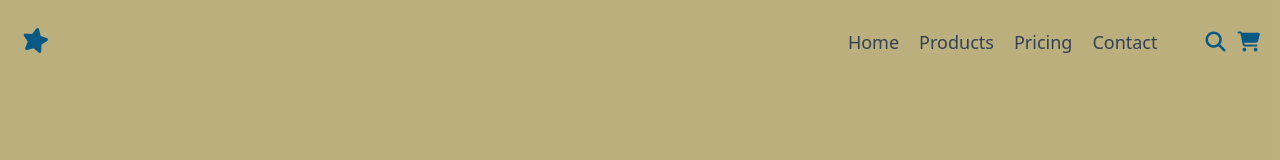
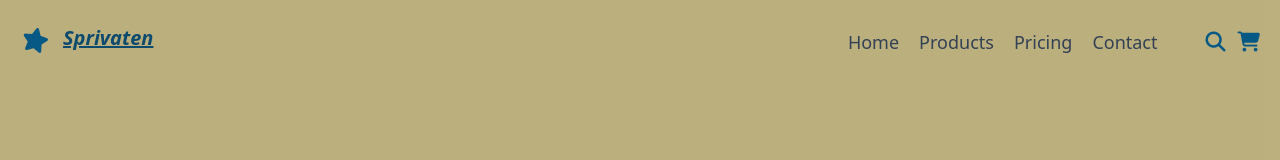
Before and after one commit to Mr-Hosny/Sprivaten, a plain HTML site: page index.html in a window 1280 px wide. Shown: the top 160 px of the page. Drawn offline with nearby package versions, Linux system fonts and the light colour scheme.

Commit message:
index.html

```diff
--- a/index.html
+++ b/index.html
@@ -18,8 +18,8 @@
     <nav class="py-6 px-6 flex realtive">
       <div class="flex item-center ">
         <span class="flex-1 mr-3 -mt-4 text-sky-800 text-2xl rotate-12 pt-5 "><i class="fa-solid fa-star"></i></span>
-        <!-- <h4 class="flex-1 text-xl text-sky-900 capitalize italic underline font-semibold font-['cursive mono']">
-          sprivaten</h4> -->
+        <h4 class="flex-1 text-xl text-sky-900 capitalize italic underline font-semibold font-['cursive mono']">
+          sprivaten</h4>
       </div>
       <div class="flex-1 absolute right-0">
         <div class="hidden md:block">
```
